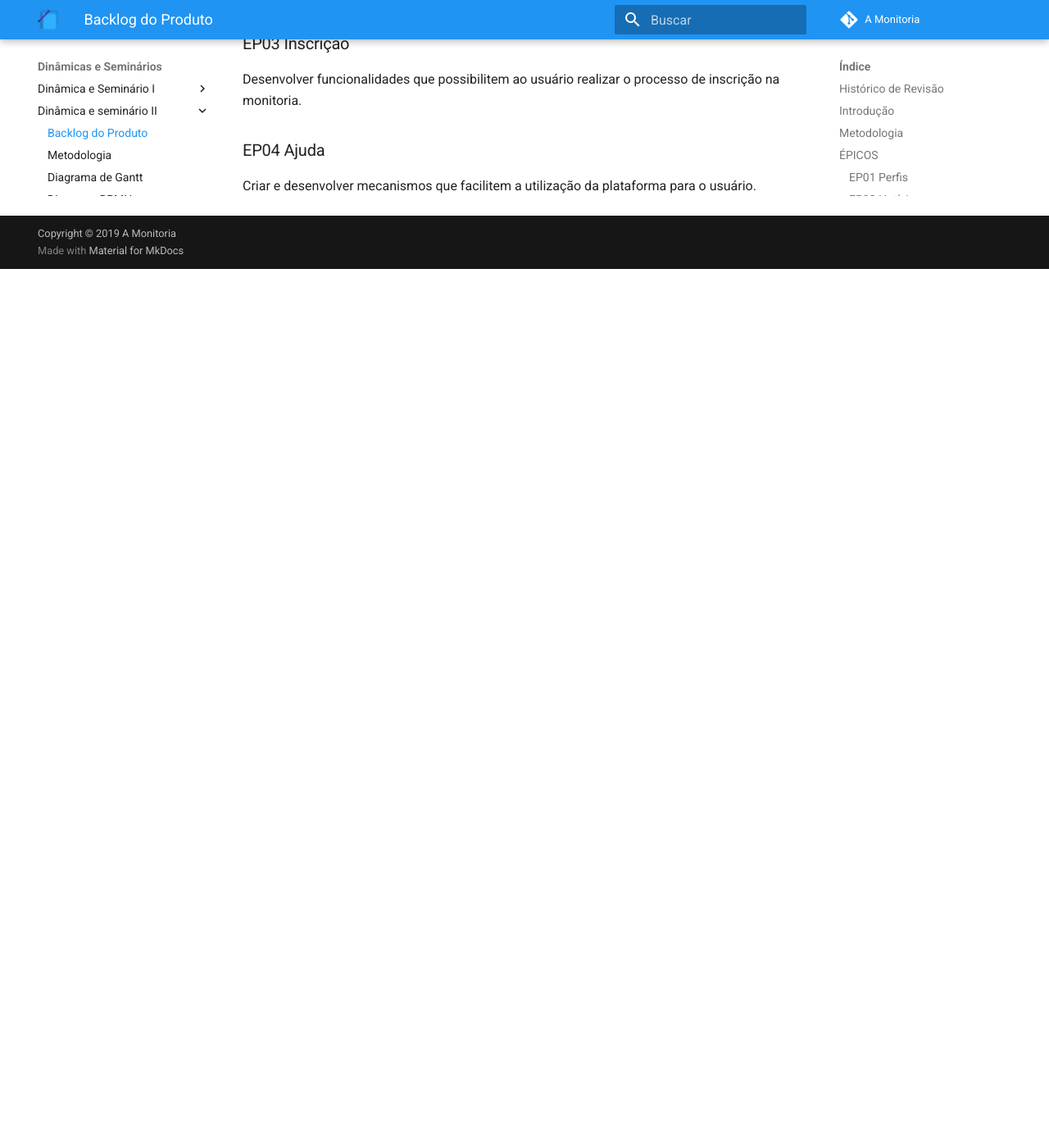
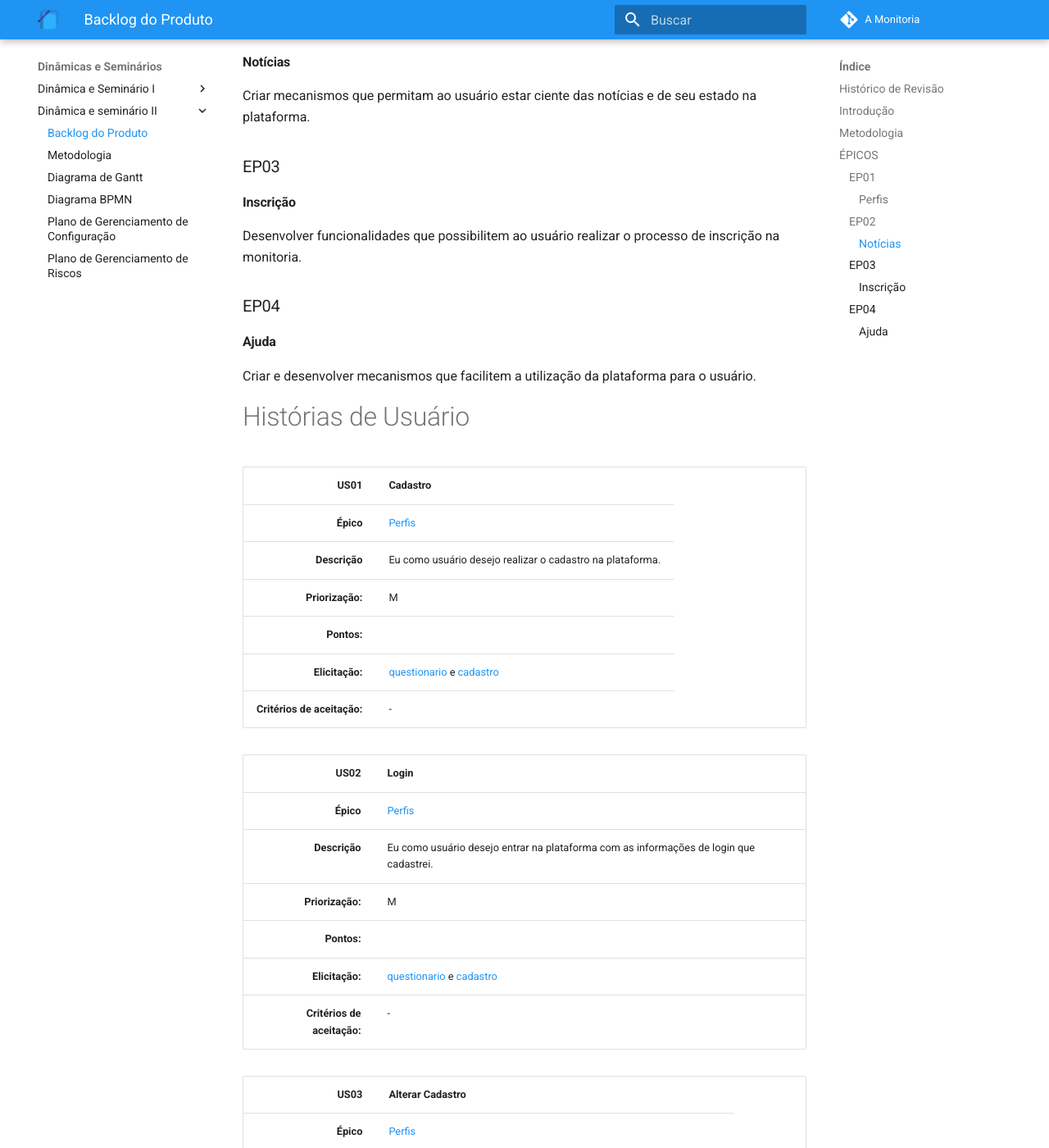
Before and after one commit to 2019-2-arquitetura-desenho/wiki, an MkDocs documentation site: the page built from docs/dinamica_seminario_II/backlog_do_produto.md, in a window 1280 px wide and 1400 px high, scrolled down 1119 px. Shown: the whole window at 82% size. Built offline with MkDocs 1.6.1 and Material for MkDocs 9.7.7, drawn with Linux system fonts in a browser that asks for light colours; comment, search, counter and statistics services are not loaded; old or Windows-style settings are respelled for this version of MkDocs; before the commit the page ends 1447 px from its top, so only the background shows below that; some of the changed text lies outside the part shown.

Commit message:
Adding the firsts user histories

```diff
--- a/docs/dinamica_seminario_II/backlog_do_produto.md
+++ b/docs/dinamica_seminario_II/backlog_do_produto.md
@@ -6,6 +6,7 @@
 | :------: | :----: | :-------------------: | :----------------------------------------: |
 | 01/09/19 | 0.1 | Criação do documento | [Ivan Dobbin]((https://github.com/darmsDD)) e [João Rodrigues](https://github.com/rjoao)|
 | 01/09/19 | 0.2 | Introdução, metodologia e épicos foram inseridos | [Ivan Dobbin]((https://github.com/darmsDD)) e [João Rodrigues](https://github.com/rjoao)|
+| 02/09/19 | 0.3 | Adição das primeiras histórias de usuário| [Ivan Dobbin]((https://github.com/darmsDD)) e [João Rodrigues](https://github.com/rjoao)|
 
 
 ## Introdução
@@ -16,14 +17,61 @@ Para descrever as histórias de usuário utilizaremos a priorização MoSCoW.Des
 
 ##ÉPICOS
 
-### EP01 Perfis
+### EP01
+#### Perfis
 Criar funcionalidades que permitam a um usuário criar e alterar uma conta na plataforma e que validem as contas do usuário.
 
-### EP02 Notícias
+### EP02
+#### Notícias
 Criar mecanismos que permitam ao usuário estar ciente das notícias e de seu estado na plataforma.
 
-### EP03 Inscrição
+### EP03
+#### Inscrição
 Desenvolver funcionalidades que possibilitem ao usuário realizar o processo de inscrição na monitoria.
 
-### EP04 Ajuda
+### EP04
+#### Ajuda
 Criar e desenvolver mecanismos que facilitem a utilização da plataforma para o usuário.
+
+
+# Histórias de Usuário
+
+| US01| Cadastro |
+|--------:|:-|
+| **Épico** | [Perfis](###EP01)|
+|  **Descrição** |Eu como usuário desejo realizar o cadastro na plataforma.|
+| **Priorização:** |M |
+| **Pontos:** |  |
+| **Elicitação:** |[questionario](https://2019-2-arquitetura-desenho.github.io/wiki/dinamica_seminario_I/Elicitacao/questionario/) e [cadastro](https://2019-2-arquitetura-desenho.github.io/wiki/dinamica_seminario_I/Elicitacao/prototipo/) |
+| **Critérios de aceitação:** | - |
+
+
+
+| US02| Login |
+|--------:|:-|
+| **Épico** | [Perfis](###EP01)|
+|  **Descrição** |Eu como usuário desejo entrar na plataforma com as informações de login que cadastrei.|
+| **Priorização:** |M |
+| **Pontos:** |  |
+| **Elicitação:** |[questionario](https://2019-2-arquitetura-desenho.github.io/wiki/dinamica_seminario_I/Elicitacao/questionario/) e [cadastro](https://2019-2-arquitetura-desenho.github.io/wiki/dinamica_seminario_I/Elicitacao/prototipo/)|
+| **Critérios de aceitação:** | - |
+
+
+| US03| Alterar Cadastro |
+|--------:|:-|
+| **Épico** | [Perfis](###EP01)|
+|  **Descrição** |Eu como usuário desejo poder alterar minhas informações de cadastro.|
+| **Priorização:** |M |
+| **Pontos:** |  |
+| **Elicitação:** |[questionario](https://2019-2-arquitetura-desenho.github.io/wiki/dinamica_seminario_I/Elicitacao/questionario/) e [cadastro](https://2019-2-arquitetura-desenho.github.io/wiki/dinamica_seminario_I/Elicitacao/prototipo/)|
+| **Critérios de aceitação:** | - |
+
+
+| US04| Deletar conta |
+|--------:|:-|
+| **Épico** | [Perfis](###EP01)|
+|  **Descrição** |Eu como usuário desejo poder excluir minha conta e informações da plataforma. |
+| **Priorização:** |S |
+| **Pontos:** |  |
+| **Elicitação:** |[questionario](https://2019-2-arquitetura-desenho.github.io/wiki/dinamica_seminario_I/Elicitacao/questionario/) e [cadastro](https://2019-2-arquitetura-desenho.github.io/wiki/dinamica_seminario_I/Elicitacao/prototipo/)|
+| **Critérios de aceitação:** | - |
```
